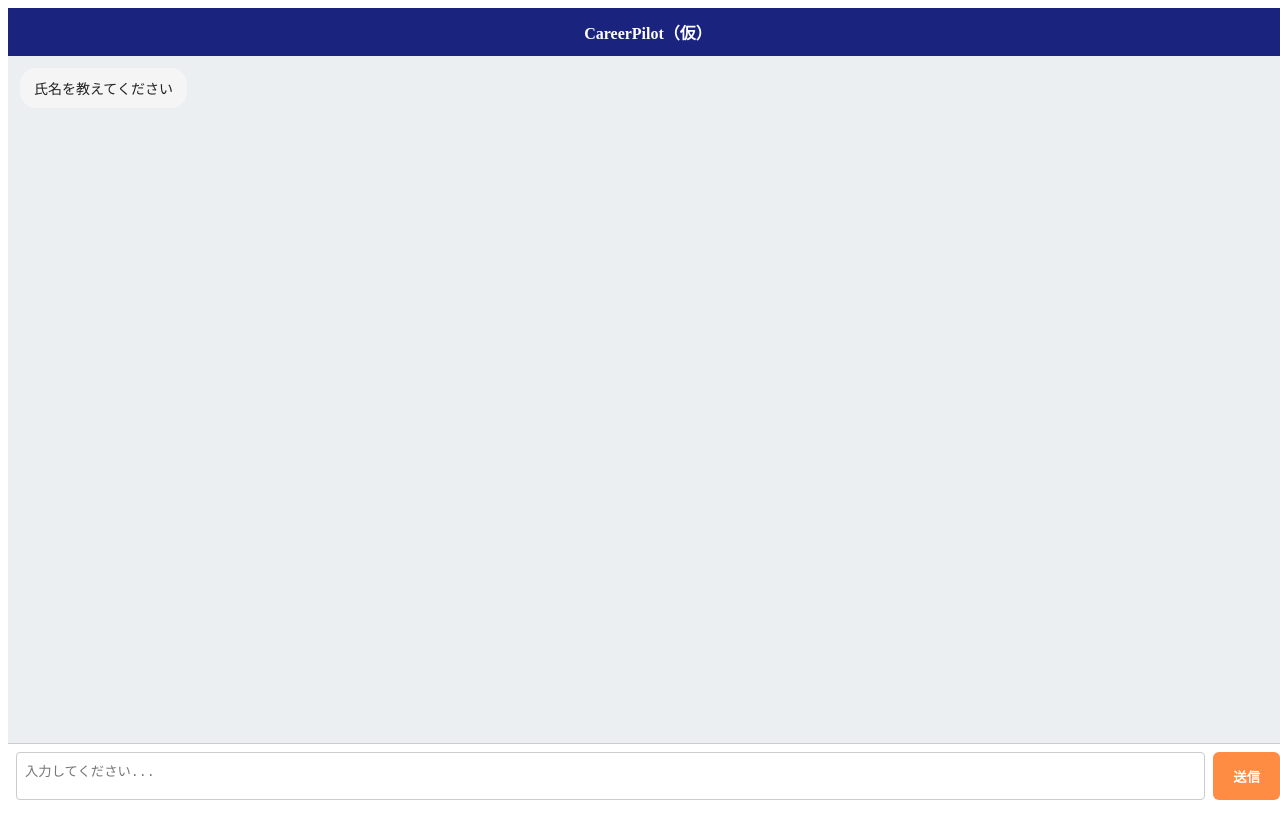
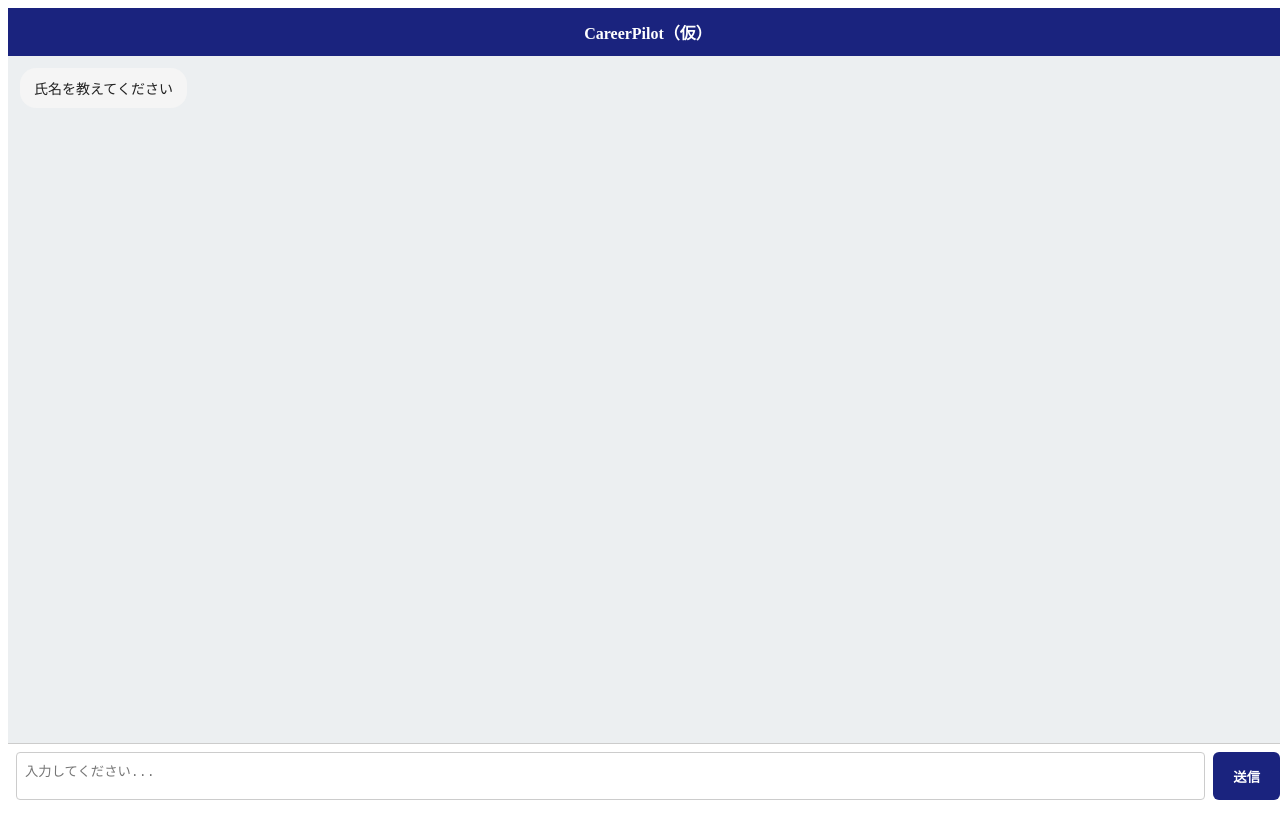
Before and after one commit to yugofuruhashi-bit/careerpilot-poc, a Next.js app: page / in a window 1280 px wide. Built offline with nearby package versions, Linux system fonts and the light colour scheme.

Commit message:
Update globals.css

```diff
--- a/styles/globals.css
+++ b/styles/globals.css
@@ -17,7 +17,7 @@
 
 /* 送信ボタンをChatGPT風の緑に */
 .send-button {
-  background: #FF8C42;   /* オレンジ */
+  background: #1A237E;   /* ネイビー */
   color: white;
   font-weight: bold;
   border: none;
@@ -28,5 +28,5 @@
 }
 
 .send-button:hover {
-  background: #E65C00;   /* 濃いオレンジ */
+  background: #0D1333;   /* 濃いネイビー */
 }
```
